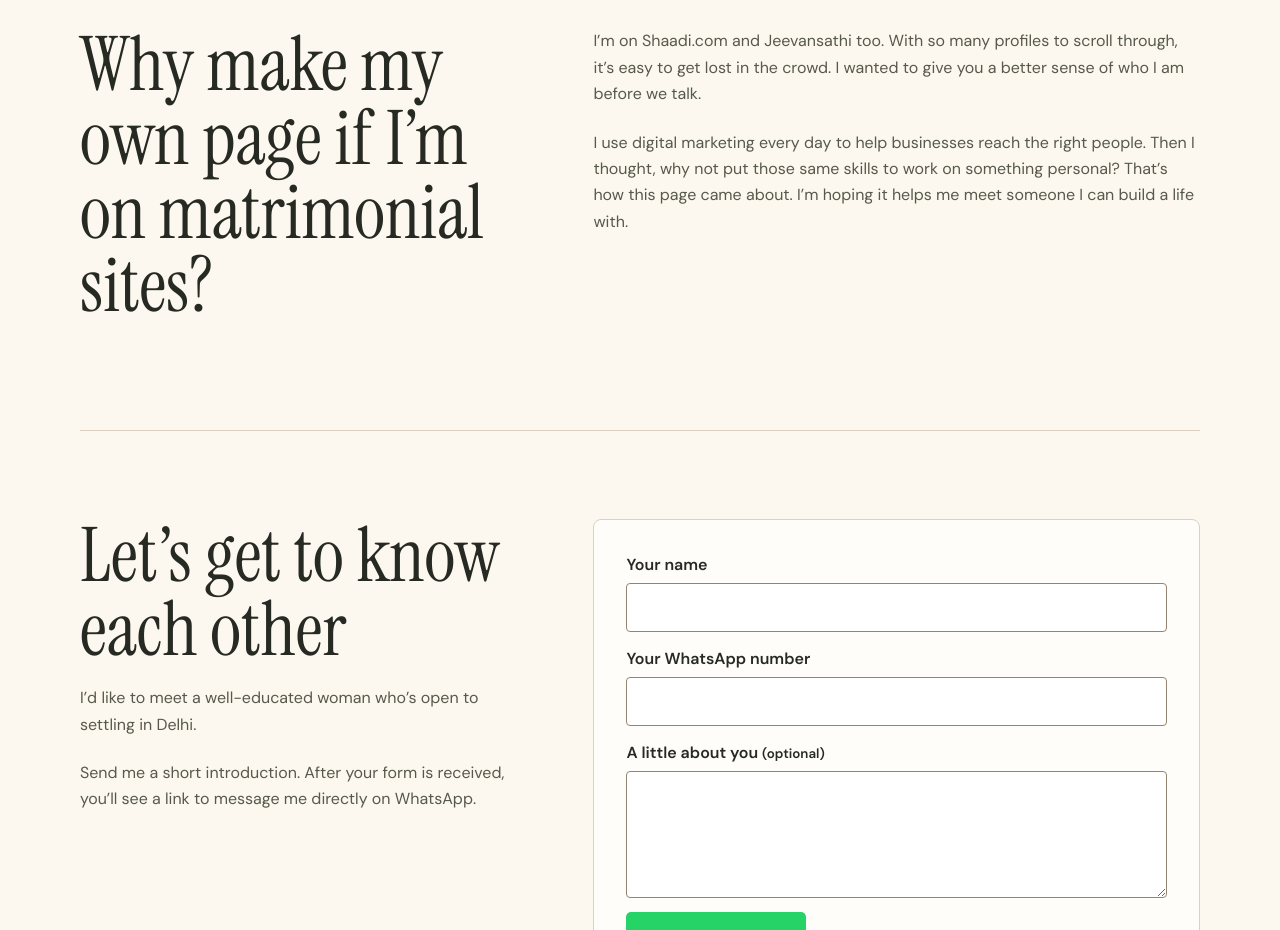
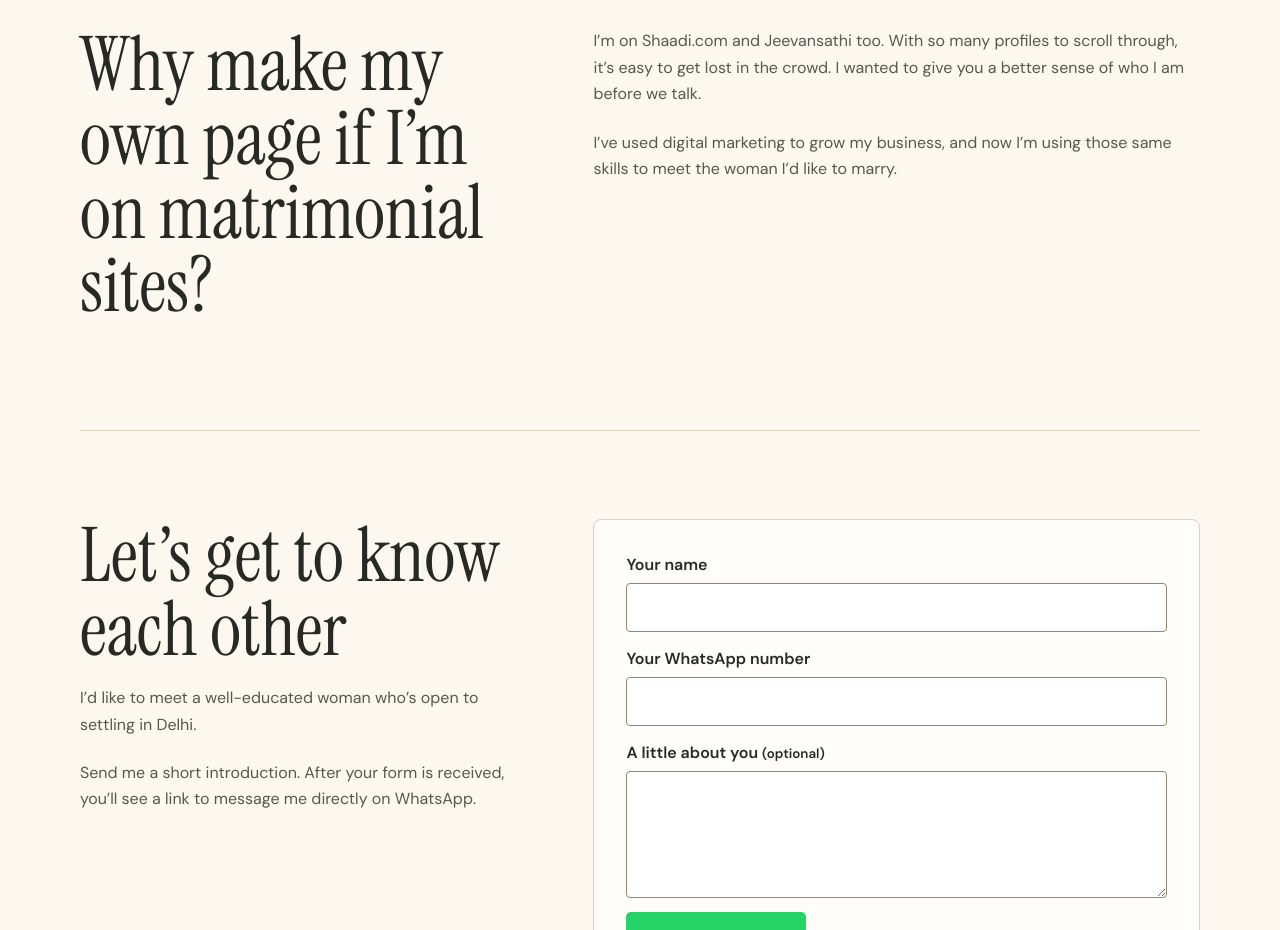
Before and after one commit to sanjitchak/biosanjit, a plain HTML site: page ads/index.html in a window 1280 px wide. Shown: the part 2780-3710 px from the top of the page. Drawn offline with Linux system fonts and the light colour scheme.

Commit message:
Make the marriage page closing line more personal

```diff
--- a/ads/index.html
+++ b/ads/index.html
@@ -157,7 +157,7 @@
       <h2 id="why-this-page-title">Why make my own page if I’m on matrimonial sites?</h2>
       <div>
         <p>I’m on Shaadi.com and Jeevansathi too. With so many profiles to scroll through, it’s easy to get lost in the crowd. I wanted to give you a better sense of who I am before we talk.</p>
-        <p>I use digital marketing every day to help businesses reach the right people. Then I thought, why not put those same skills to work on something personal? That’s how this page came about. I’m hoping it helps me meet someone I can build a life with.</p>
+        <p>I’ve used digital marketing to grow my business, and now I’m using those same skills to meet the woman I’d like to marry.</p>
       </div>
     </section>
 
```
